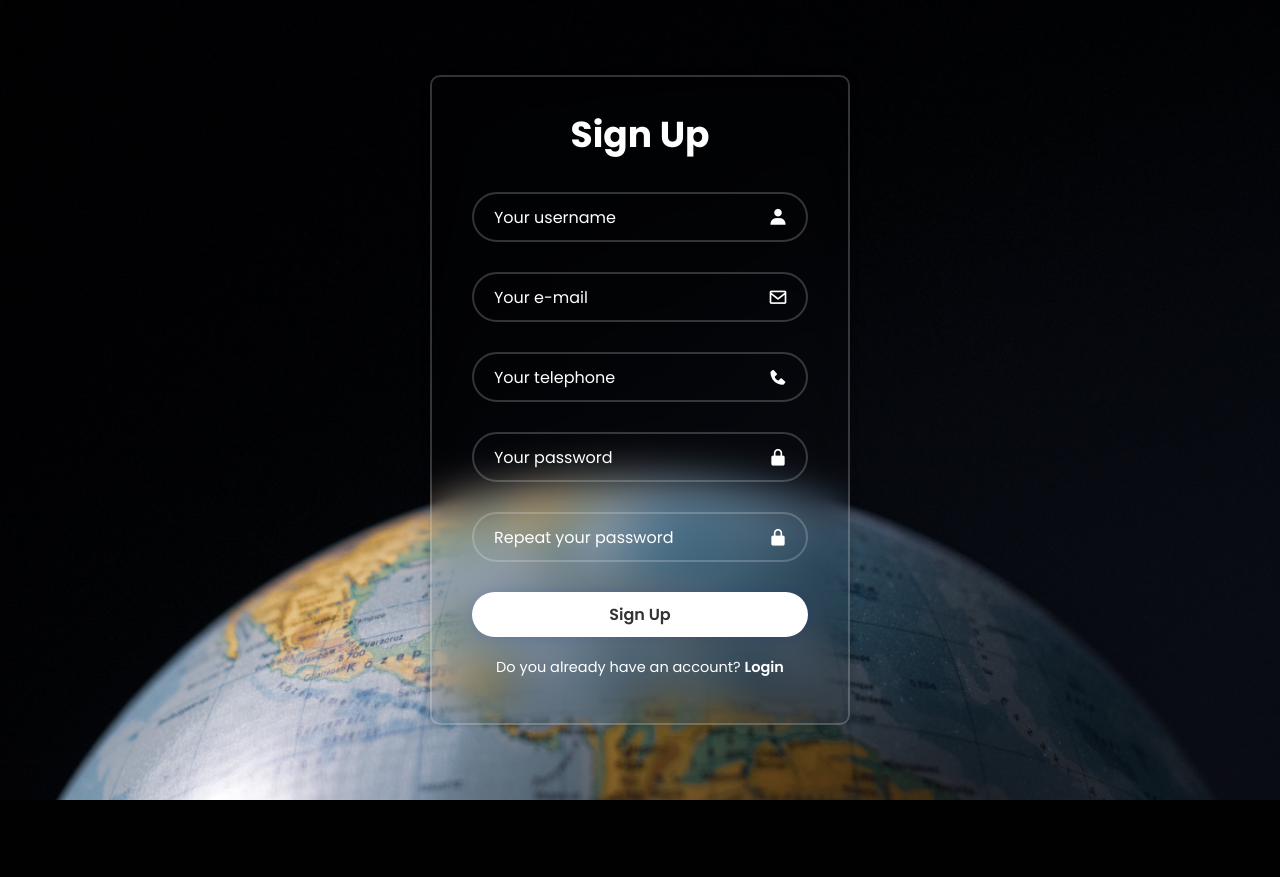
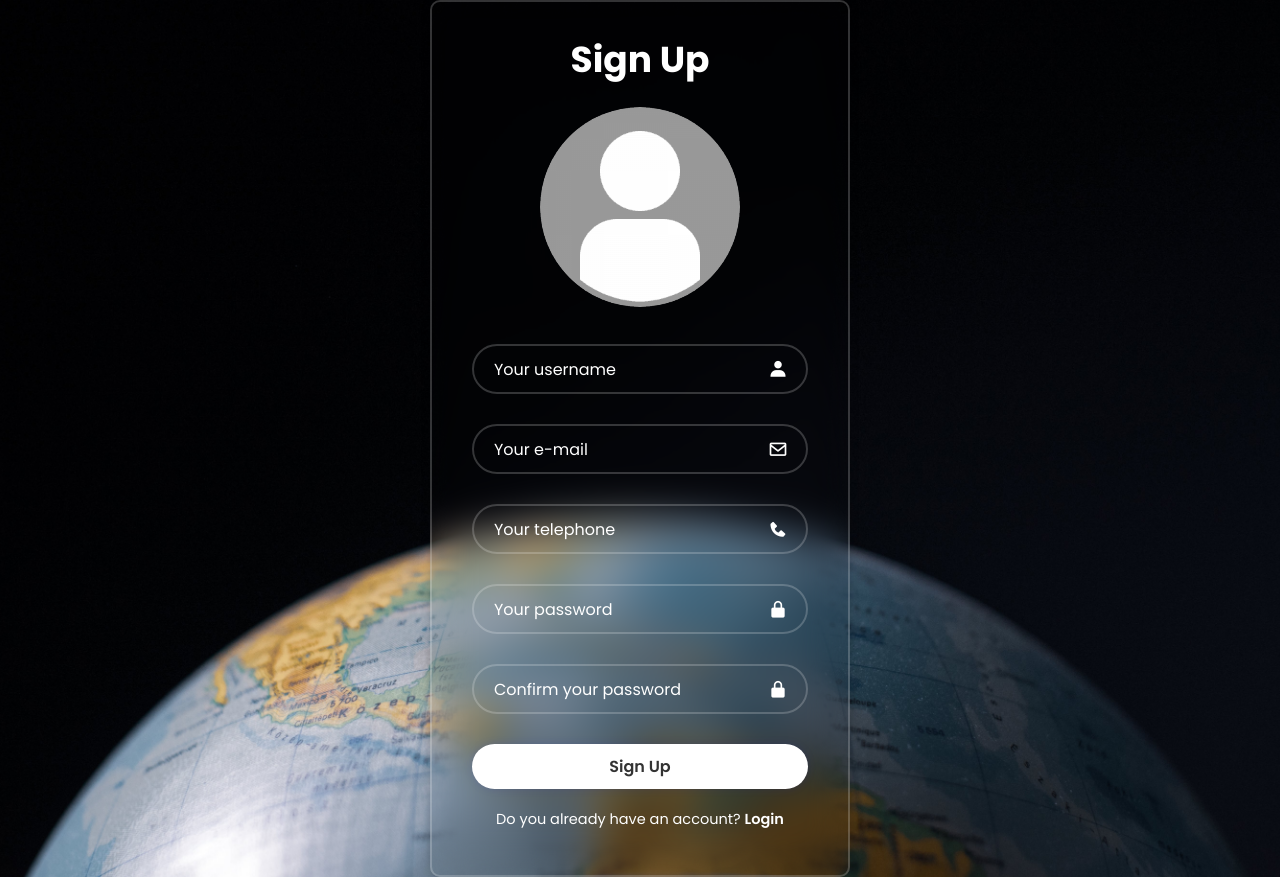
Before and after one commit to simaopbf/EaSywIN, a PHP site: page /Register.html in a window 1280 px wide. Before the commit the page ends 800 px from the top, so only its background shows below. Run offline with PHP 8.4, Linux system fonts and the light colour scheme.

Commit message:
profilepicture

```diff
--- a/Register.html
+++ b/Register.html
@@ -16,6 +16,14 @@
     <div class="wrapper">
         <form action="">
             <h1>Sign Up</h1>
+
+            <div class="image-container">
+                <label for="profile-image-input" class="image-label">
+                    <img id="profile-image" src="profile.png" alt="Profile Image">
+                </label>
+                <input type="file" id="profile-image-input" style="display: none;" accept="image/*" onchange="displayImage(this)">
+            </div>
+
 
             <div class="input-box">
                 <input type="text" placeholder="Your username" required>
@@ -38,7 +46,7 @@
             </div>
 
             <div class="input-box">
-                <input type="password" placeholder="Repeat your password" required>
+                <input type="password" placeholder="Confirm your password" required>
                 <i class='bx bxs-lock-alt'></i>
             </div>
 
@@ -47,6 +55,19 @@
             <div class="register-link">
                 <p>Do you already have an account? <a href="Login.html">Login</a></p>
             </div>
+
+            <script>
+                function displayImage(input) {
+                    var file = input.files[0];
+                    if (file) {
+                        var reader = new FileReader();
+                        reader.onload = function (e) {
+                            document.getElementById('profile-image').src = e.target.result;
+                        };
+                        reader.readAsDataURL(file);
+                    }
+                }
+            </script>
         </form>
     </div>
 </body>
--- a/styleregister.css
+++ b/styleregister.css
@@ -26,6 +26,25 @@ body {
     color: #fff;
     border-radius: 10px;
     padding: 30px 40px;
+    text-align: center;
+}
+
+.image-container {
+    margin-top: 20px;
+    text-align: center;
+    position: relative;
+}
+
+#profile-image {
+    width: 200px;
+    height: auto;
+    border-radius: 50%;
+    cursor: pointer;
+    transition: transform 0.3s ease;
+}
+
+.image-container:hover #profile-image {
+    transform: scale(1.1);
 }
 
 .wrapper h1 {
```
Also changed, not shown: homepage.html (+7 -8 lines), camera.jpg (added), profile.png (added).
